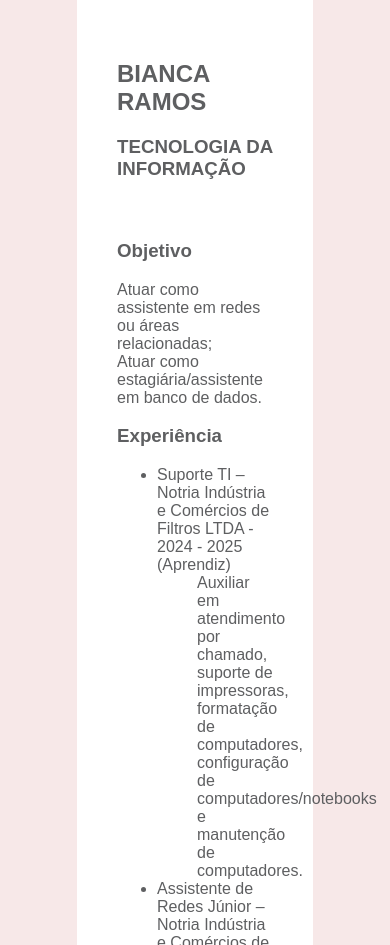
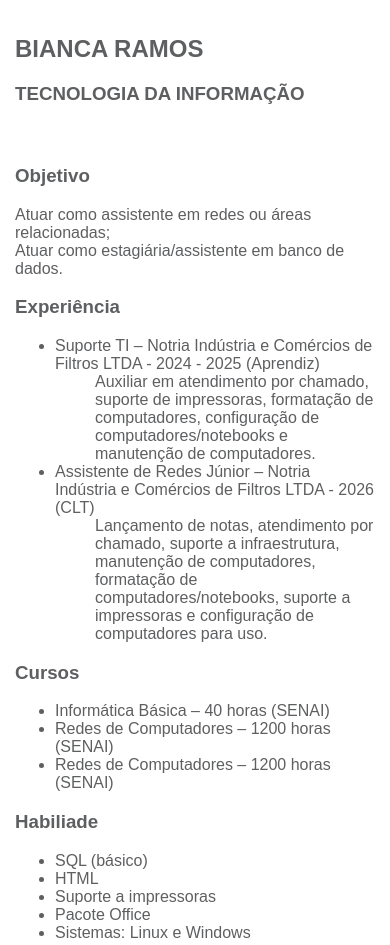
Before and after one commit to bianca-256465/Portif-lio, a plain HTML site: page curriculo.html in a window 390 px wide. Shown: the top 945 px of the page. Drawn offline with Linux system fonts and the light colour scheme.

Commit message:
Update curriculo.css

```diff
--- a/css-interno/curriculo.css
+++ b/css-interno/curriculo.css
@@ -46,8 +46,10 @@ body{
 
 @media screen and (max-width: 600px) {
     #principal {
+        width: 100%;
         max-width: 100%;
-        padding: 40px;
+        padding: 15px;
+        box-sizing: border-box;
         height: auto;
     }
 }
```
